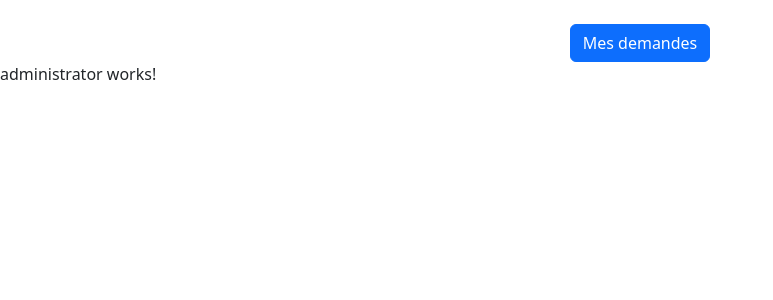
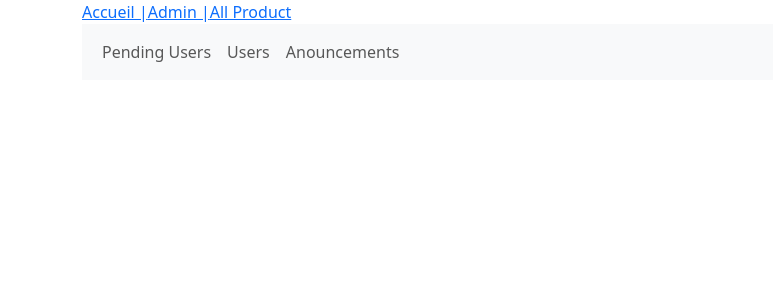
Before and after one commit to HajerJemaa/ZeroMiette, an Angular app in the folder frontend/: page /Administrator in a window 1280 px wide. Shown: the top 300 px of the page, without its empty margins (0-773 px from the left). Built offline with nearby package versions, Linux system fonts and the light colour scheme.

Commit message:
get all users state = pending

```diff
--- a/frontend/src/app/administrator/administrator.component.html
+++ b/frontend/src/app/administrator/administrator.component.html
@@ -1 +1,21 @@
-<p>administrator works!</p>
+<nav class="navbar navbar-expand-lg bg-body-tertiary">
+    <div class="container-fluid">
+        <button class="navbar-toggler" type="button" data-bs-toggle="collapse" data-bs-target="#navbarSupportedContent" aria-controls="navbarSupportedContent" aria-expanded="false" aria-label="Toggle navigation">
+            <span class="navbar-toggler-icon"></span>
+        </button>
+        <div class="collapse navbar-collapse" id="navbarSupportedContent">
+            <ul class="navbar-nav me-auto mb-2 mb-lg-0">
+            <li class="nav-item">
+                <a class="nav-link" routerLink="/Administrator/ProcessAccount/getAllUsers/pending">Pending Users</a>
+            </li>
+            <li class="nav-item">
+                <a class="nav-link" href="#">Users</a>
+            </li>
+            <li class="nav-item">
+                <a class="nav-link" href="#">Anouncements</a>
+            </li>
+            </ul>
+        </div>
+    </div>
+</nav>
+<router-outlet></router-outlet>
--- a/frontend/src/app/administrator/administrator.component.ts
+++ b/frontend/src/app/administrator/administrator.component.ts
@@ -1,8 +1,8 @@
 import { Component } from '@angular/core';
-
+import { RouterOutlet,RouterLink } from '@angular/router';
 @Component({
   selector: 'app-administrator',
-  imports: [],
+  imports: [RouterOutlet,RouterLink],
   templateUrl: './administrator.component.html',
   styleUrl: './administrator.component.css'
 })
--- a/frontend/src/app/app.component.html
+++ b/frontend/src/app/app.component.html
@@ -1,7 +1,7 @@
 <!-- app.component.html -->
-<div class="container mt-4 text-center">
-
-    <button class="btn btn-primary" routerLink="/get-user-requests-by-state">Mes demandes</button>
-  </div>
-
+<div class="container">
+  <a routerLink="/" >Accueil |</a>
+  <a routerLink="/Administrator">Admin |</a>
+  <a routerLink="/allProducts">All Product</a>
   <router-outlet></router-outlet>
+</div>
--- a/frontend/src/app/get-all-users/get-all-users.component.html
+++ b/frontend/src/app/get-all-users/get-all-users.component.html
@@ -1 +1,24 @@
-<p>get-all-users works!</p>
+@if (users!=undefined){
+    <div class="row mt-4">
+        <div class="col">
+            <table class="table table-bordered">
+                <tr>
+                    <th>Name</th>
+                    <th>User Name</th>
+                    <th>Address</th>
+                    <th>Number</th>
+                    <th>Role</th>
+                </tr>
+                @for (i of users; track $index) {
+                    <tr>
+                        <td>{{i.first_name}} {{i.last_name}}</td>
+                        <td>{{i.user_name}}</td>
+                        <td>{{i.address}}</td>
+                        <td>{{i.number}}</td>
+                        <td>{{i.role}}</td>
+                    </tr>
+                }
+            </table>
+        </div>
+    </div>
+}
--- a/frontend/src/app/get-all-users/get-all-users.component.ts
+++ b/frontend/src/app/get-all-users/get-all-users.component.ts
@@ -1,4 +1,8 @@
-import { Component } from '@angular/core';
+import { Component, OnInit } from '@angular/core';
+import { ActivatedRoute } from '@angular/router';
+import { Router } from '@angular/router';
+import { User } from '../model/user';
+import { UsersService } from '../services/users.service';
 
 @Component({
   selector: 'app-get-all-users',
@@ -6,6 +10,14 @@ import { Component } from '@angular/core';
   templateUrl: './get-all-users.component.html',
   styleUrl: './get-all-users.component.css'
 })
-export class GetAllUsersComponent {
-
+export class GetAllUsersComponent implements OnInit{
+  users:User[]|undefined;
+  constructor(public us:UsersService,private route:ActivatedRoute){}
+  ngOnInit(): void {
+    const state=this.route.snapshot.paramMap.get('state')!;
+    this.us.getAllUsers(state).subscribe({
+      next: (data)=>this.users=data,
+      error: (error)=>{alert("Erreur Api")}
+    })
+  }
 }
--- a/frontend/src/app/services/users.service.ts
+++ b/frontend/src/app/services/users.service.ts
@@ -6,16 +6,16 @@ import { User } from '../model/user';
   providedIn: 'root'
 })
 export class UsersService {
-  api:string="http://localhost/backend/backend/users/user.php";
+  api:string="http://localhost/backend/users/user.php";
 
   httpclient = inject(HttpClient);
 
   getAllUsers(state:String){
-    return this.httpclient.get<any[]>(this.api+"?state="+state);
+    return this.httpclient.get<User[]>(this.api+"?state="+state);
   }
 
   getOneUser(id:number){
-    return this.httpclient.get<any>(this.api+"?id="+id);
+    return this.httpclient.get<User>(this.api+"?id="+id);
   }
 
   deleteUser(id:number){
```
Also changed, not shown: frontend/src/app/app.routes.ts (+4 -4 lines), frontend/src/app/model/user.ts (+9 -7 lines).
